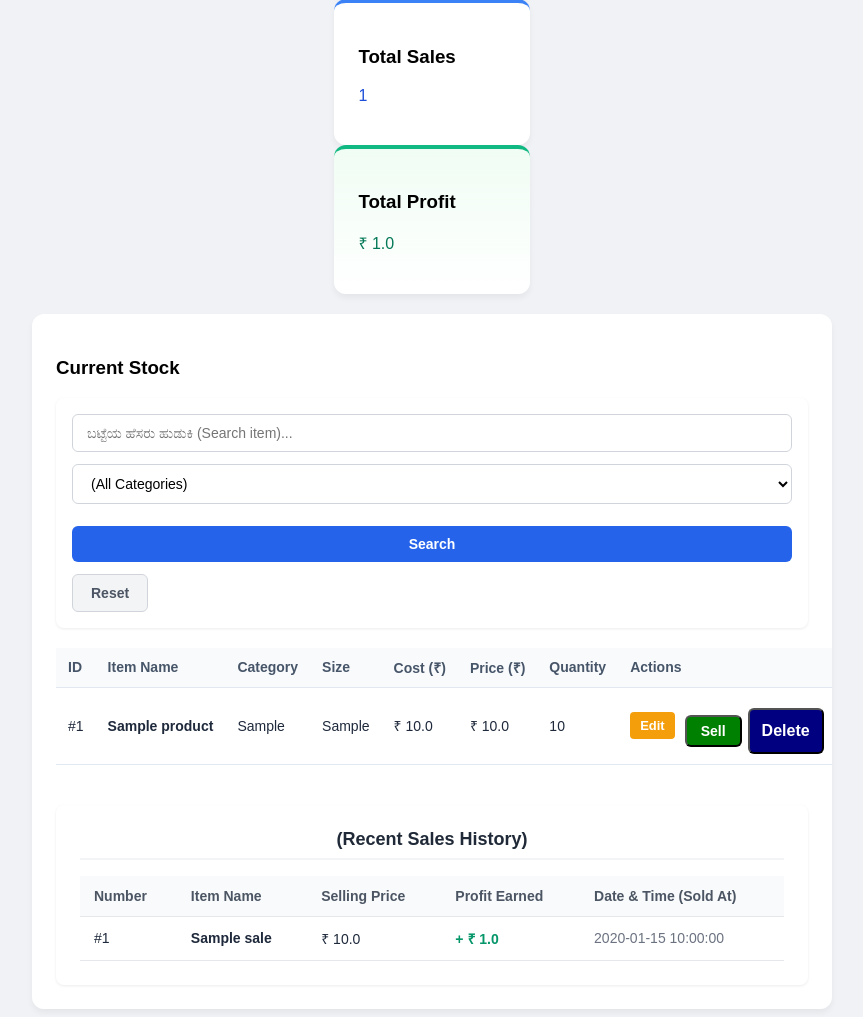
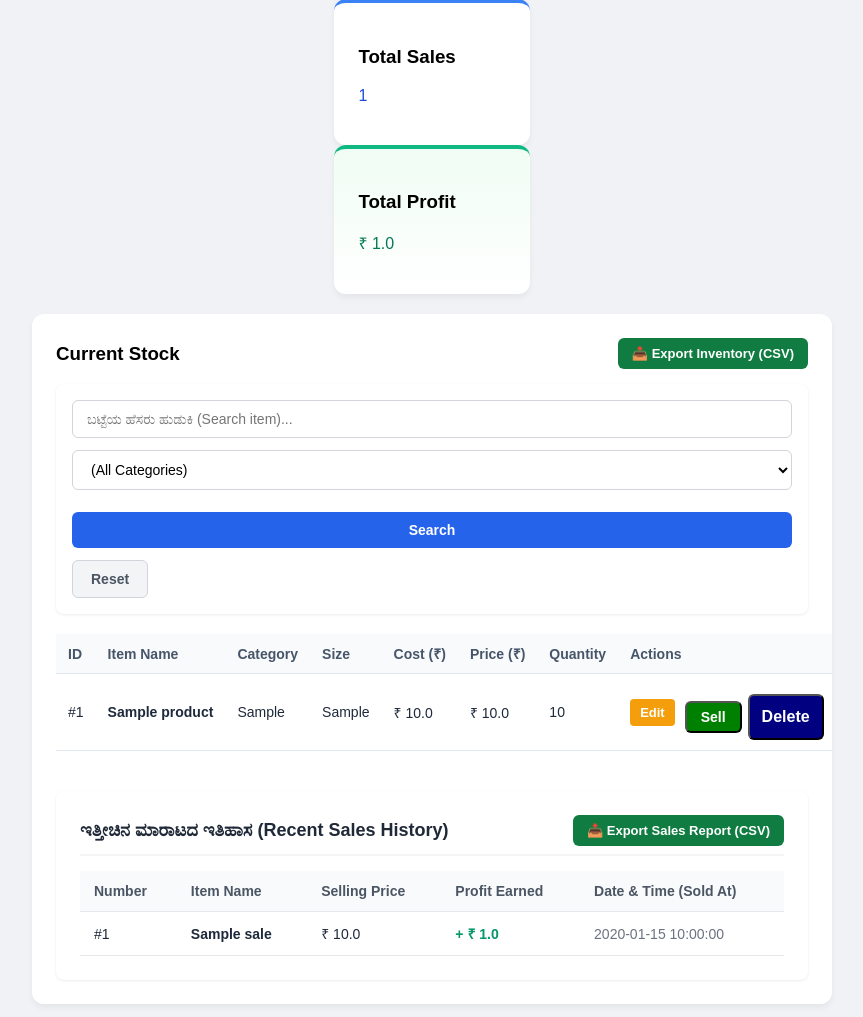
Before and after one commit to KrishnaHagari/kk-clothes-shop, a FastAPI app: page / in a window 1280 px wide. Shown: the part 1103-2120 px from the top of the page, without its empty margins (208-1071 px from the left). Run offline with FastAPI, Linux system fonts and the light colour scheme; tables that the repository leaves empty hold one stand-in row (values such as "Sample post").

Commit message:
Added Inventory and Sales CSV export with streaming download support

```diff
--- a/database.py
+++ b/database.py
@@ -188,5 +188,13 @@ def update_product_in_db(product_id: int, item_name: str, category: str, size: s
     conn.commit()
     conn.close()
 
+def get_all_sales():
+    conn = get_db_connection()
+    cursor = conn.cursor()
+    cursor.execute("SELECT * FROM sales ORDER BY id DESC")
+    rows = cursor.fetchall()
+    conn.close()
+    return [dict(row) for row in rows]
+
 # Initialize the database
 init_db()
--- a/main.py
+++ b/main.py
@@ -1,8 +1,11 @@
+import csv
+import io
+from fastapi.responses import StreamingResponse
 from fastapi import FastAPI, Request, Form
 from fastapi.staticfiles import StaticFiles
 from fastapi.templating import Jinja2Templates
 from fastapi.responses import RedirectResponse
-from database import add_product_to_db, get_all_products, sell_product , delete_product,get_sales_summary,get_recent_sales,get_product_by_id,update_product_in_db
+from database import add_product_to_db, get_all_products, sell_product , delete_product,get_sales_summary,get_recent_sales,get_product_by_id,update_product_in_db,get_all_sales
 from database import add_product_to_db, get_all_products
 
 app = FastAPI(title="KK Clothes Shop")
@@ -115,3 +118,64 @@ def update_product_details(
         quantity=quantity
     )
     return RedirectResponse(url="/", status_code=303)
+
+# inventory export route
+@app.get("/export/inventory")
+def export_inventory_csv():
+    products = get_all_products()
+
+    # create a CSV in memory
+    output = io.StringIO()
+    writer = csv.writer(output)
+
+    # column headers
+    writer.writerow(["ID", "Item Name", "Category", "Size", "Cost Price (INR)", "Selling Price (INR)", "Quantity"])
+
+    # data lines
+    for p in products:
+        writer.writerow([
+            p["id"],
+            p["item_name"],
+            p["category"],
+            p["size"],
+            p["cost_price"],
+            p["selling_price"],
+            p["quantity"]
+        ])
+
+    output.seek(0)
+    return StreamingResponse(
+        iter([output.getvalue()]),
+        media_type="text/csv",
+        headers={"Content-Disposition": "attachment; filename=kk_clothes_inventory.csv"}
+    )
+
+
+@app.get("/export/sales")
+def export_sales_csv():
+    sales = get_all_sales()
+
+    output = io.StringIO()
+    writer = csv.writer(output)
+
+    # column header
+    writer.writerow(["Sale ID", "Product ID", "Item Name", "Cost Price (INR)", "Selling Price (INR)", "Profit (INR)", "Sold At"])
+
+
+    for s in sales:
+        writer.writerow([
+            s.get("id", ""),
+            s.get("product_id", ""),
+            s.get("item_name", ""),
+            s.get("cost_price", 0.0),
+            s.get("selling_price", 0.0),
+            s.get("profit", 0.0),
+            s.get("sold_at", "")
+        ])
+
+    output.seek(0)
+    return StreamingResponse(
+        iter([output.getvalue()]),
+        media_type="text/csv",
+        headers={"Content-Disposition": "attachment; filename=kk_clothes_sales_report.csv"}
+    )
--- a/static/style.css
+++ b/static/style.css
@@ -381,3 +381,22 @@ tr:hover {
 .btn-edit:hover {
     background-color: #d97706;
 }
+
+/* Excel/CSV Export Button */
+.btn-export {
+    display: inline-flex;
+    align-items: center;
+    background-color: #107c41; /* Microsoft Excel Iconic Green */
+    color: #ffffff;
+    text-decoration: none;
+    font-size: 13px;
+    font-weight: 600;
+    padding: 8px 14px;
+    border-radius: 6px;
+    transition: background-color 0.2s ease, transform 0.1s ease;
+}
+
+.btn-export:hover {
+    background-color: #0b5c30;
+    transform: translateY(-1px);
+}
--- a/templates/index.html
+++ b/templates/index.html
@@ -85,7 +85,10 @@
 
     <!-- 3. Current Stock & Inventory Table Card -->
     <div class="card">
-        <h3>Current Stock</h3>
+        <div style="display: flex; justify-content: space-between; align-items: center; margin-bottom: 15px;">
+            <h3 style="margin: 0;">Current Stock</h3>
+            <a href="/export/inventory" class="btn-export">📥 Export Inventory (CSV)</a>
+        </div>
 
         <!-- Search & Category Filter Bar -->
         <form method="get" action="/" class="filter-bar">
@@ -164,7 +167,10 @@
 
         <!-- 4. Recent Sales History Log Table -->
         <div class="sales-history-section">
-            <h2>(Recent Sales History)</h2>
+            <div style="display: flex; justify-content: space-between; align-items: center; margin-bottom: 15px; border-bottom: 2px solid #f3f4f6; padding-bottom: 8px;">
+         <h2 style="margin: 0; font-size: 18px; color: #1f2937; border: none; padding: 0;">ಇತ್ತೀಚಿನ ಮಾರಾಟದ ಇತಿಹಾಸ (Recent Sales History)</h2>
+         <a href="/export/sales" class="btn-export">📥 Export Sales Report (CSV)</a>
+        </div>
 
             {% if recent_sales %}
             <table class="sales-table">
```
